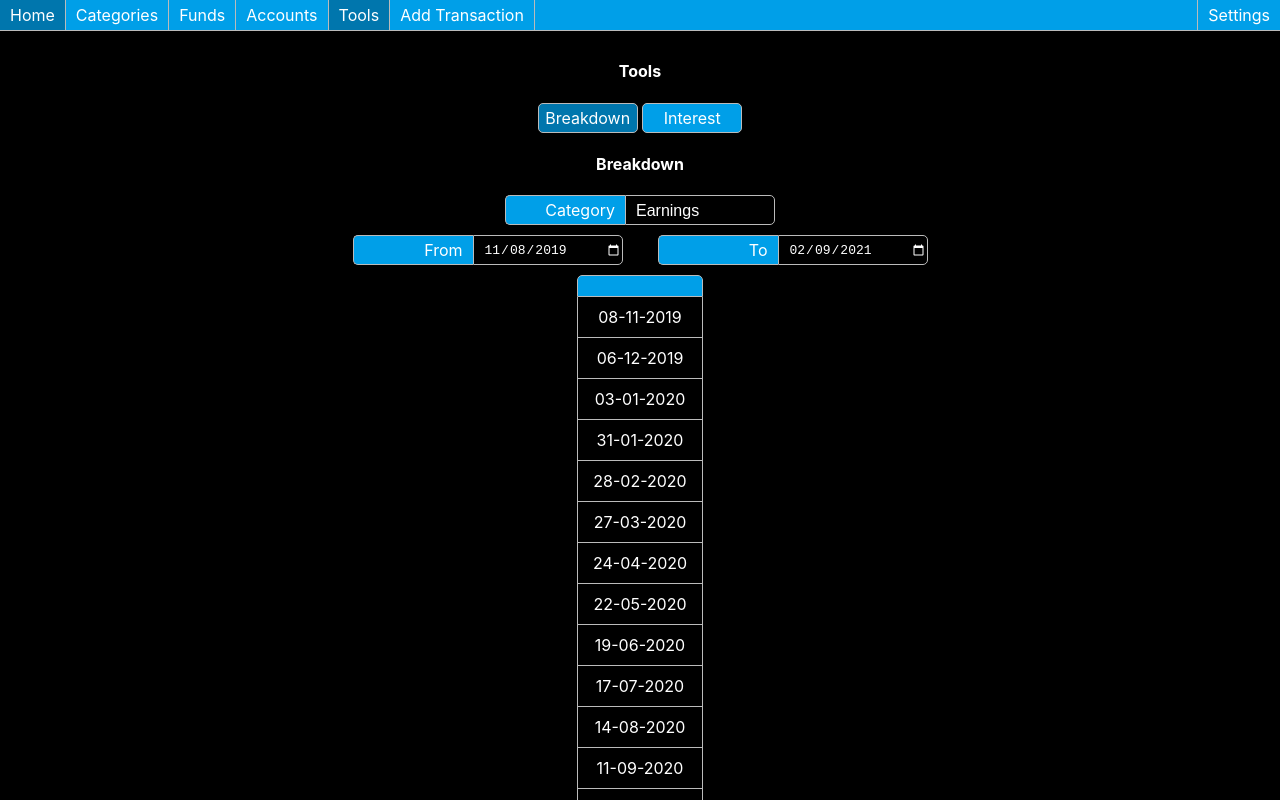
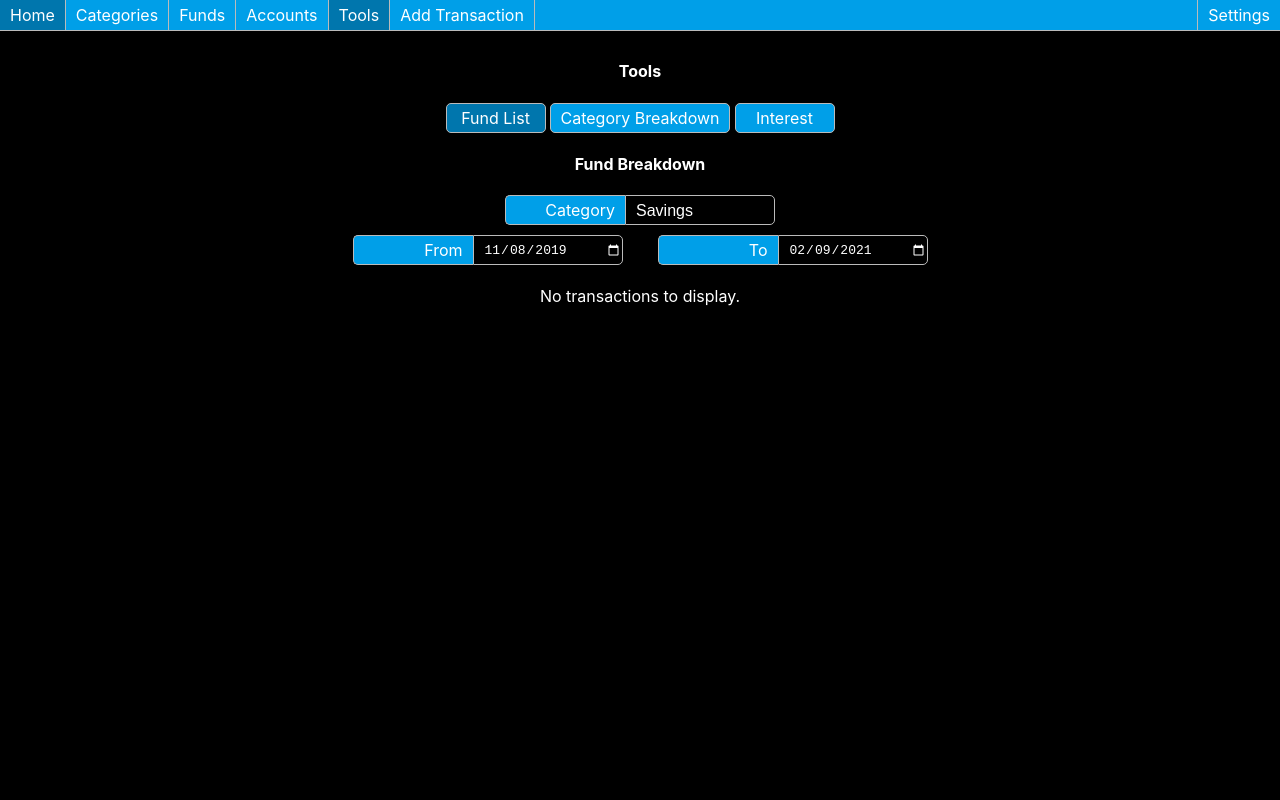
Before and after one commit to Vyper248/budget-app, a React (Create React App) app: page / in a window 1280 px wide. Both pictures are taken after a click on the element "Tools". Shown: the top 800 px of the page. Built offline with nearby package versions, Linux system fonts and the light colour scheme.

Commit message:
Added Fund List to Tools, and renamed Breakdown to Category Breakdown

```diff
--- /dev/null
+++ b/src/containers/FundList.js
@@ -0,0 +1,98 @@
+import React, { useState } from 'react';
+import { useSelector } from 'react-redux';
+import { parseISO, compareAsc } from 'date-fns';
+
+import { today, getAllDates, getPeriodOfTransaction, filterDeleted, parseCurrency, formatDate } from '../functions';
+
+import Container from '../components/Container';
+import Grid from '../components/Grid';
+import LabelledInput from '../components/LabelledInput';
+import Table from '../components/Table';
+
+const FundList = () => {
+    const funds = useSelector(state => filterDeleted(state.funds));
+    const transactions = useSelector(state => filterDeleted(state.transactions));
+    const startDate = useSelector(state => state.general.startDate);
+    const payPeriodType = useSelector(state => state.general.payPeriodType);
+
+    const firstFund = funds.length > 0 ? funds[0].id : 0;
+    const [fund, setFund] = useState(firstFund);
+
+    const [fromDate, setFromDate] = useState(startDate);
+    const [toDate, setToDate] = useState(today());
+
+    if (funds.length === 0) return <div>Please add a fund to use this feature.</div>;
+
+    //get an array of dates that apply to this period
+    let dates = getAllDates(startDate, payPeriodType);
+    let firstPeriod = getPeriodOfTransaction(dates, fromDate);
+    let index = dates.indexOf(firstPeriod);
+    if (index > 0) dates = dates.slice(index);
+
+    //setup the table object ready for data
+    let total = 0;
+
+    //filter transactions and add to total
+    let filteredTransactions = transactions.filter(tr => {
+        if (tr.type !== "spend") return false;
+        if (compareAsc(parseISO(tr.date), parseISO(fromDate)) === -1) return false; //if before fromDate, ignore
+        if (compareAsc(parseISO(tr.date), parseISO(toDate)) === 1) return false; //if after toDate, ignore
+        if (tr.fund === undefined || tr.fund !== fund) return false; //if not selected category
+        total += tr.amount;
+        return true;
+    });
+
+    //sort to display oldest first
+    filteredTransactions.sort((a,b) => compareAsc(parseISO(a.date), parseISO(b.date)));
+
+    const onChangeFund = (e) => {
+        setFund(Number(e.target.value));
+    }
+
+    const onChangeFrom = (e) => {
+        setFromDate(e.target.value);
+    }
+
+    const onChangeTo = (e) => {
+        setToDate(e.target.value);
+    }
+
+    return (
+        <div>
+            <Container>
+                <h4>Fund Breakdown</h4>
+                <LabelledInput label="Category" type="dropdown" value={fund} options={funds.map(obj => ({value: obj.id, display: obj.name}))} onChange={onChangeFund}/>
+                <Grid width="600px">
+                    <LabelledInput label="From" type="date" value={fromDate} onChange={onChangeFrom} min={startDate} max={toDate}/>
+                    <LabelledInput label="To" type="date" value={toDate} onChange={onChangeTo} min={fromDate}/>
+                </Grid>
+                { filteredTransactions.length > 0 ? <Table>
+                    <thead>
+                        <tr>
+                            <td>Date</td>
+                            <td>Description</td>
+                            <td>Cost</td>
+                        </tr>
+                    </thead>
+                    <tbody>
+                        {
+                            filteredTransactions.map(obj => {
+                                return <tr key={'fund-transaction-'+obj.id}>
+                                    <td>{formatDate(obj.date)}</td>
+                                    <td>{obj.description}</td>
+                                    <td>{parseCurrency(obj.amount)}</td>
+                                </tr>
+                            })
+                        }
+                        <tr>
+                            <th colSpan='2' style={{textAlign: 'right'}}>Total</th>
+                            <td>{parseCurrency(total)}</td>
+                        </tr>
+                    </tbody>
+                </Table> : <p>No transactions to display.</p> }
+            </Container>
+        </div>
+    );
+}
+
+export default FundList;
--- a/src/containers/Tools.js
+++ b/src/containers/Tools.js
@@ -5,9 +5,10 @@ import Button from '../components/Button';
 
 import InterestCalc from './InterestCalc';
 import Breakdown from './Breakdown';
+import FundList from './FundList';
 
 const Tools = () => {
-    const [subPage, setSubPage] = useState('Breakdown');
+    const [subPage, setSubPage] = useState('FundList');
 
     const onClickSubMenu = (page) => () => {
         setSubPage(page);
@@ -17,11 +18,13 @@ const Tools = () => {
         <div>
             <Container>
                 <h4>Tools</h4>
-                <Button value='Breakdown' width='100px' inline={true} onClick={onClickSubMenu('Breakdown')} selected={subPage === 'Breakdown' ? true : false}/>&nbsp;
+                <Button value='Fund List' width='100px' inline={true} onClick={onClickSubMenu('FundList')} selected={subPage === 'FundList' ? true : false}/>&nbsp;
+                <Button value='Category Breakdown' width='180px' inline={true} onClick={onClickSubMenu('Breakdown')} selected={subPage === 'Breakdown' ? true : false}/>&nbsp;
                 <Button value='Interest' width='100px' inline={true} onClick={onClickSubMenu('Interest')} selected={subPage === 'Interest' ? true : false}/>
             </Container>
             { subPage === 'Interest' ? <InterestCalc/> : null }
             { subPage === 'Breakdown' ? <Breakdown/> : null }
+            { subPage === 'FundList' ? <FundList/> : null }
         </div>
     );
 }
```
